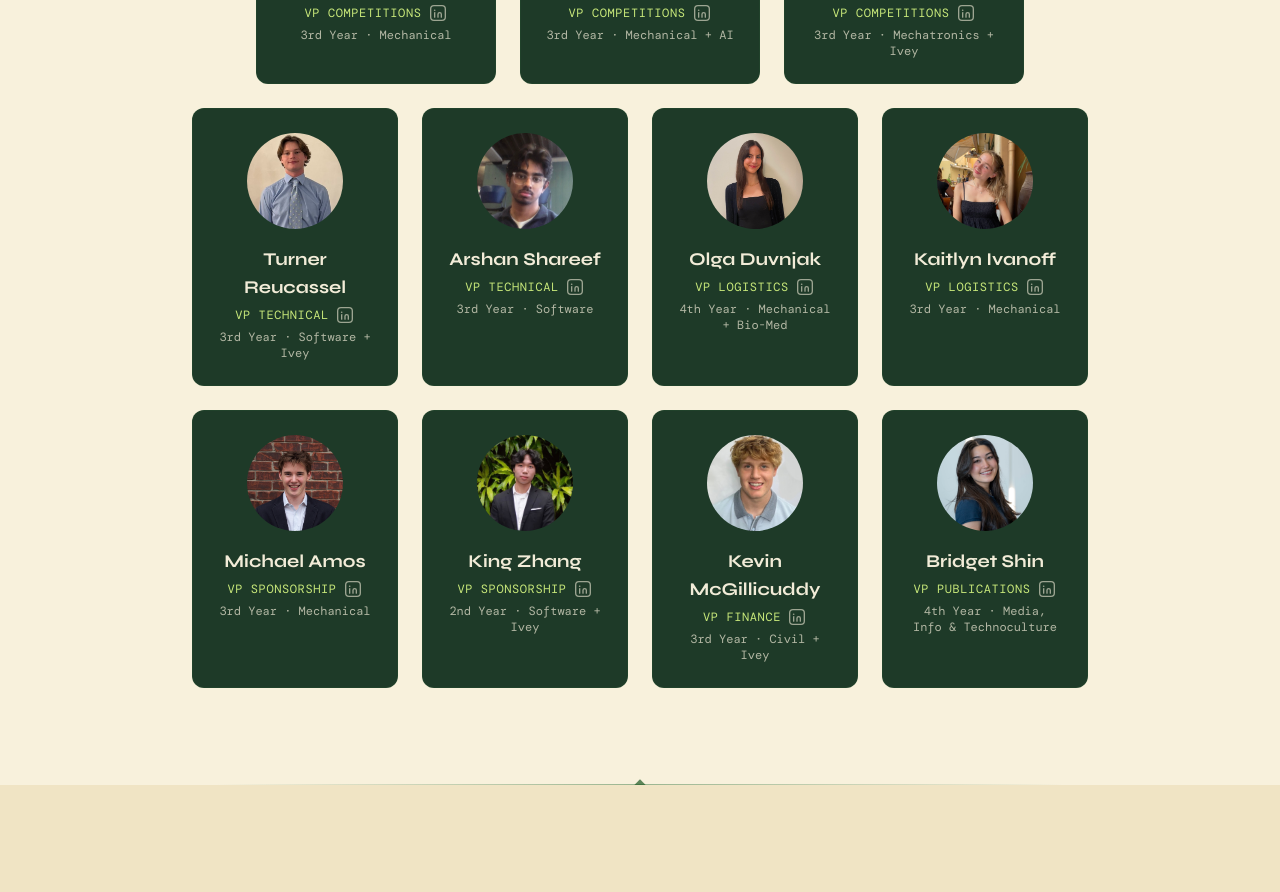
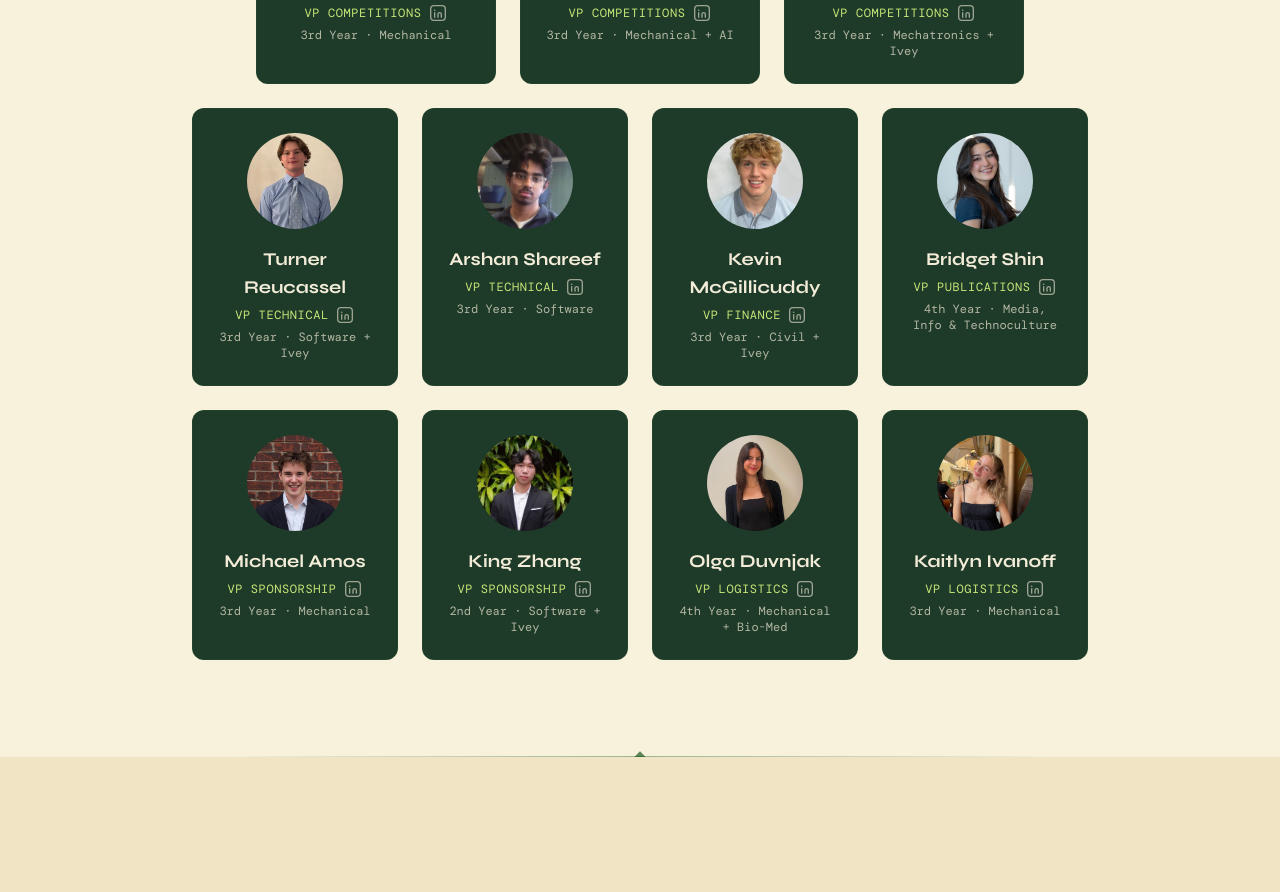
Before and after one commit to Anomaly-E-E/WEC, a React (Vite) app: page / in a window 1280 px wide. Shown: the part 4380-5272 px from the top of the page. Built offline with nearby package versions, Linux system fonts and the light colour scheme; a web font is replaced by a local one.

Commit message:
Swap VP Logistics row with VP Finance/Publications in team section

```diff
--- a/src/components/TeamSection.tsx
+++ b/src/components/TeamSection.tsx
@@ -146,7 +146,10 @@ export default function TeamSection() {
                 {vpTechnical.map((member, i) => (
                   <MemberCard key={i} member={member} />
                 ))}
-                {vpLogistics.map((member, i) => (
+                {vpFinance.map((member, i) => (
+                  <MemberCard key={i} member={member} />
+                ))}
+                {vpPublications.map((member, i) => (
                   <MemberCard key={i} member={member} />
                 ))}
               </div>
@@ -157,10 +160,7 @@ export default function TeamSection() {
                 {vpSponsorship.map((member, i) => (
                   <MemberCard key={i} member={member} />
                 ))}
-                {vpFinance.map((member, i) => (
-                  <MemberCard key={i} member={member} />
-                ))}
-                {vpPublications.map((member, i) => (
+                {vpLogistics.map((member, i) => (
                   <MemberCard key={i} member={member} />
                 ))}
               </div>
```
